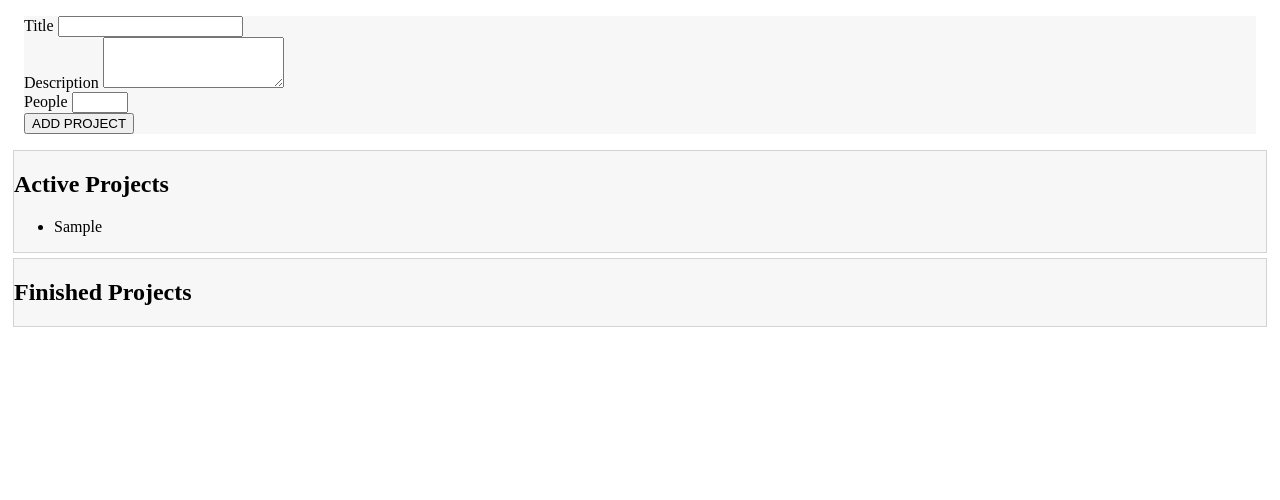
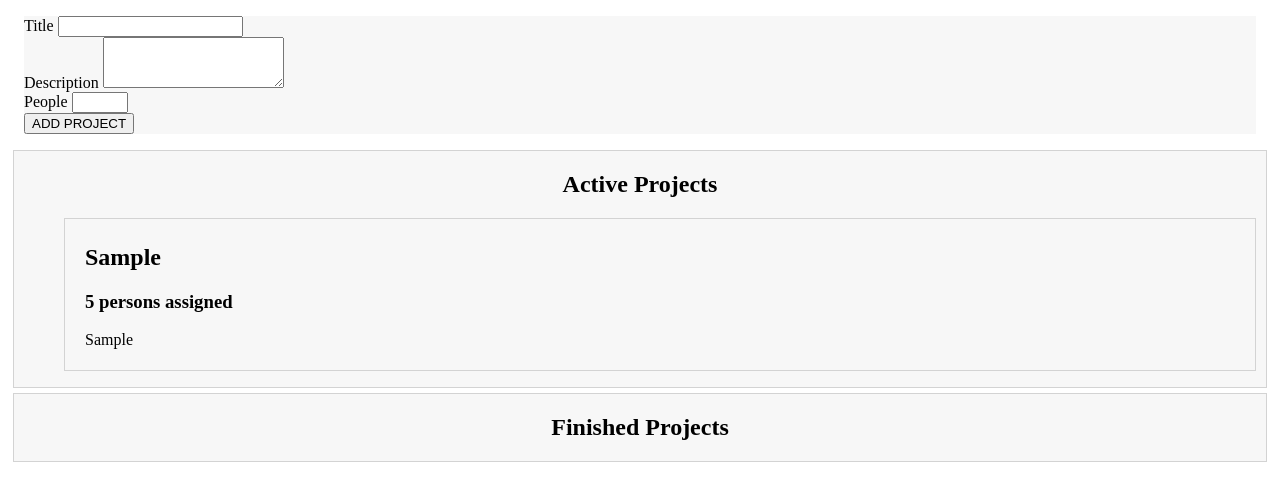
Before and after one commit to DariusPirvulescu/TS-drag-drop, a website with bundled scripts: page index.html in a window 1280 px wide. Both pictures are taken after typing "Sample", "Sample", "5" into the empty fields and a click on the button "ADD PROJECT". Built offline with nearby package versions, Linux system fonts and the light colour scheme.

Commit message:
Add Component parent class, Add ProjectItem class

```diff
--- a/app.css
+++ b/app.css
@@ -8,3 +8,17 @@
   background-color: #f7f7f7;
   margin: 5px;
 }
+
+#active-projects-list{
+  list-style: none;
+}
+
+#active-projects-list li {
+  border: 1px solid lightgray;
+  padding: 5px 20px;
+  margin: 10px;
+}
+
+.projects header {
+  text-align: center;
+}
--- a/index.html
+++ b/index.html
@@ -27,7 +27,11 @@
       </form>
     </template>
     <template id="single-project">
-      <li></li>
+      <li>
+        <h2></h2>
+        <h3></h3>
+        <p></p>
+      </li>
     </template>
     <template id="project-list">
       <section class="projects">
--- a/src/app.ts
+++ b/src/app.ts
@@ -13,14 +13,24 @@ class Project {
 
 // Project State Manangement
 // singleton class
-type Listener = (item: Project[]) => void;
+type Listener<T> = (item: T[]) => void;
 
-class ProjectState {
-  private listeners: Listener[] = [];
+class State<T> {
+  protected listeners: Listener<T>[] = [];
+
+  addListener(listenerFn: Listener<T>) {
+    this.listeners.push(listenerFn);
+  }
+}
+
+
+class ProjectState extends State<Project> {
   private projects: Project[] = [];
   private static instance: ProjectState;
 
-  private constructor() {}
+  private constructor() {
+    super()
+  }
 
   static getInstance() {
     if (this.instance) {
@@ -28,10 +38,6 @@ class ProjectState {
     }
     this.instance = new ProjectState();
     return this.instance;
-  }
-
-  addListener(listenerFn: Listener) {
-    this.listeners.push(listenerFn);
   }
 
   addProject(title: string, description: string, numPeople: number) {
@@ -106,28 +112,82 @@ function validate(validateInput: Validatable) {
   }
   return isValid;
 }
+// General Component Class
+abstract class Component<T extends HTMLElement, U extends HTMLElement > {
+  template: HTMLTemplateElement;
+  hostContainer: T;
+  element: U;
+
+  constructor(templateId: string, hostContainerId: string, insertBeginning: boolean, newElementId?: string) {
+    this.template = document.getElementById(templateId)! as HTMLTemplateElement;
+    this.hostContainer = document.getElementById(hostContainerId)! as T;
+
+      const importedNote = document.importNode(this.template.content, true);
+      this.element = importedNote.firstElementChild as U;
+      if (newElementId) {
+        this.element.id = newElementId;
+      }
+
+    this.attatch(insertBeginning)
+  }
+
+  private attatch(insertAtStart: boolean) {
+    this.hostContainer.insertAdjacentElement(insertAtStart ? "afterbegin" : "beforeend", this.element);
+  }
+
+  // make these two methods required
+  abstract config(): void;
+  // abstract renderContent?(): void;
+}
+
+// Project Item
+class ProjectItem extends Component<HTMLUListElement, HTMLLIElement> {
+  private project: Project;
+
+  get persString() {
+    // refac
+    if (this.project.people === 1) {
+      return "1 person "
+    } else {
+      return `${this.project.people} persons `
+    }
+  }
+
+  constructor(hostId: string, project: Project) {
+    super("single-project", hostId, false, project.id)
+    this.project = project
+
+    this.config()
+    this.renderProj()
+
+  }
+
+  config() {}
+
+  renderProj() {
+    // destructure
+    this.element.querySelector("h2")!.textContent = this.project.title
+    this.element.querySelector("h3")!.textContent = this.persString + "assigned"
+    this.element.querySelector("p")!.textContent = this.project.description
+  }
+}
 
 // List
-class ProjectList {
-  template: HTMLTemplateElement;
-  hostContainer: HTMLDivElement;
-  projectsElement: HTMLElement;
+class ProjectList extends Component<HTMLDivElement, HTMLElement> {
   assignedProjects: Project[];
 
-  constructor(private status: "Active" | "Finished") {
-    this.template = document.getElementById(
-      "project-list"
-    )! as HTMLTemplateElement;
-    this.hostContainer = document.getElementById("app")! as HTMLDivElement;
+  constructor(private status: "active" | "finished") {
+    super("project-list", "app", false, `${status}-projects`)
     this.assignedProjects = [];
 
-    const importedNote = document.importNode(this.template.content, true);
-    this.projectsElement = importedNote.firstElementChild as HTMLElement;
-    this.projectsElement.id = `${this.status}-projects`;
+    this.config()
+    this.renderList();
+  }
 
+  config() {
     projState.addListener((project: Project[]) => {
       const filteredProj = project.filter(proj => {
-        if (this.status === "Active") {
+        if (this.status === "active") {
           return proj.status === ProjStatus.Active
         }
         return proj.status === ProjStatus.Finished
@@ -135,9 +195,6 @@ class ProjectList {
       this.assignedProjects = filteredProj;
       this.renderProjects();
     });
-
-    this.attatch();
-    this.renderList();
   }
 
   private renderProjects() {
@@ -146,60 +203,48 @@ class ProjectList {
     )! as HTMLUListElement;
     listEl.innerHTML = "";
     for (const proj of this.assignedProjects) {
-      const listItem = document.createElement("li");
-      listItem.textContent = proj.title;
-      listEl.appendChild(listItem);
+      new ProjectItem(listEl.id, proj)
+      // const listItem = document.createElement("li");
+      // listItem.textContent = proj.title;
+      // listEl.appendChild(listItem);
     }
   }
 
   private renderList() {
     const listId = `${this.status}-projects-list`;
-    this.projectsElement.querySelector("ul")!.id = listId;
-    this.projectsElement.querySelector(
+    this.element.querySelector("ul")!.id = listId;
+    this.element.querySelector(
       "h2"
-    )!.innerHTML = `${this.status} Projects`;
+    )!.innerHTML = `${this.status[0].toUpperCase() + this.status.slice(1)} Projects`;
   }
 
-  private attatch() {
-    this.hostContainer.insertAdjacentElement("beforeend", this.projectsElement);
-  }
 }
 
 // Form
-class ProjectForm {
-  template: HTMLTemplateElement;
-  hostContainer: HTMLDivElement;
-  formElement: HTMLFormElement;
+class ProjectForm extends Component<HTMLDivElement, HTMLFormElement> {
 
   titleInputEl: HTMLInputElement;
   descriptionInputEl: HTMLInputElement;
   peopleInputEl: HTMLInputElement;
 
   constructor() {
-    this.template = document.getElementById(
-      "project-input"
-    )! as HTMLTemplateElement;
-    this.hostContainer = document.getElementById("app")! as HTMLDivElement;
+    super("project-input", "app", true, "project-form")
 
-    const importedNote = document.importNode(this.template.content, true);
-    this.formElement = importedNote.firstElementChild as HTMLFormElement;
-    this.formElement.id = "project-form";
-
-    this.titleInputEl = this.formElement.querySelector(
+    this.titleInputEl = this.element.querySelector(
       "#title"
     ) as HTMLInputElement;
-    this.descriptionInputEl = this.formElement.querySelector(
+    this.descriptionInputEl = this.element.querySelector(
       "#description"
     ) as HTMLInputElement;
-    this.peopleInputEl = this.formElement.querySelector(
+    this.peopleInputEl = this.element.querySelector(
       "#people"
     ) as HTMLInputElement;
 
     this.config();
   }
 
-  attatch() {
-    this.hostContainer.insertAdjacentElement("afterbegin", this.formElement);
+  config() {
+    this.element.addEventListener("submit", this.getValues);
   }
 
   private getUserInput(): [string, string, number] | void {
@@ -249,18 +294,15 @@ class ProjectForm {
       // this.descriptionInputEl.value = ""
       // this.peopleInputEl.value = ""
       // or
-      this.formElement.reset();
+      this.element.reset();
     }
     console.log(userInput);
   }
 
-  private config() {
-    this.formElement.addEventListener("submit", this.getValues);
-  }
+
 }
 
 const pr = new ProjectForm();
-pr.attatch();
 
-const activeProjects = new ProjectList("Active");
-const finishedProjects = new ProjectList("Finished");
+const activeProjects = new ProjectList("active");
+const finishedProjects = new ProjectList("finished");
```
